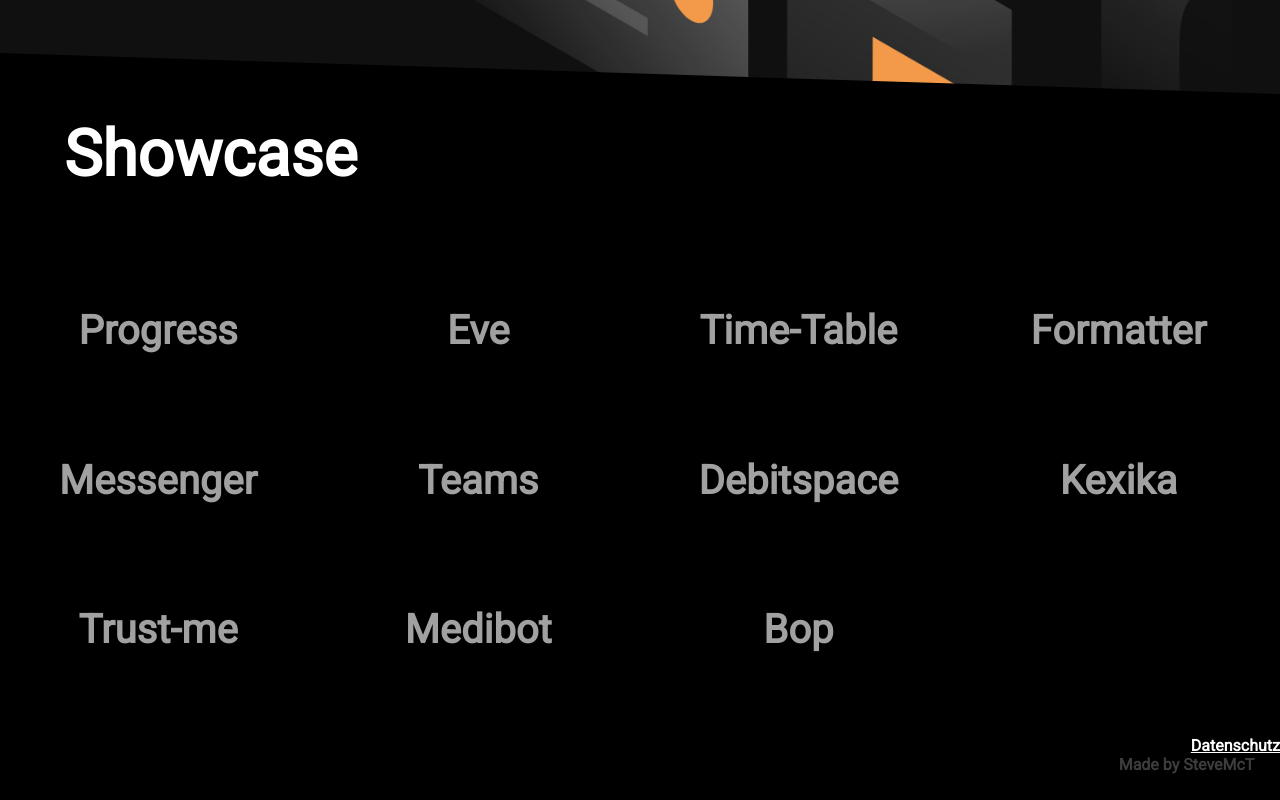
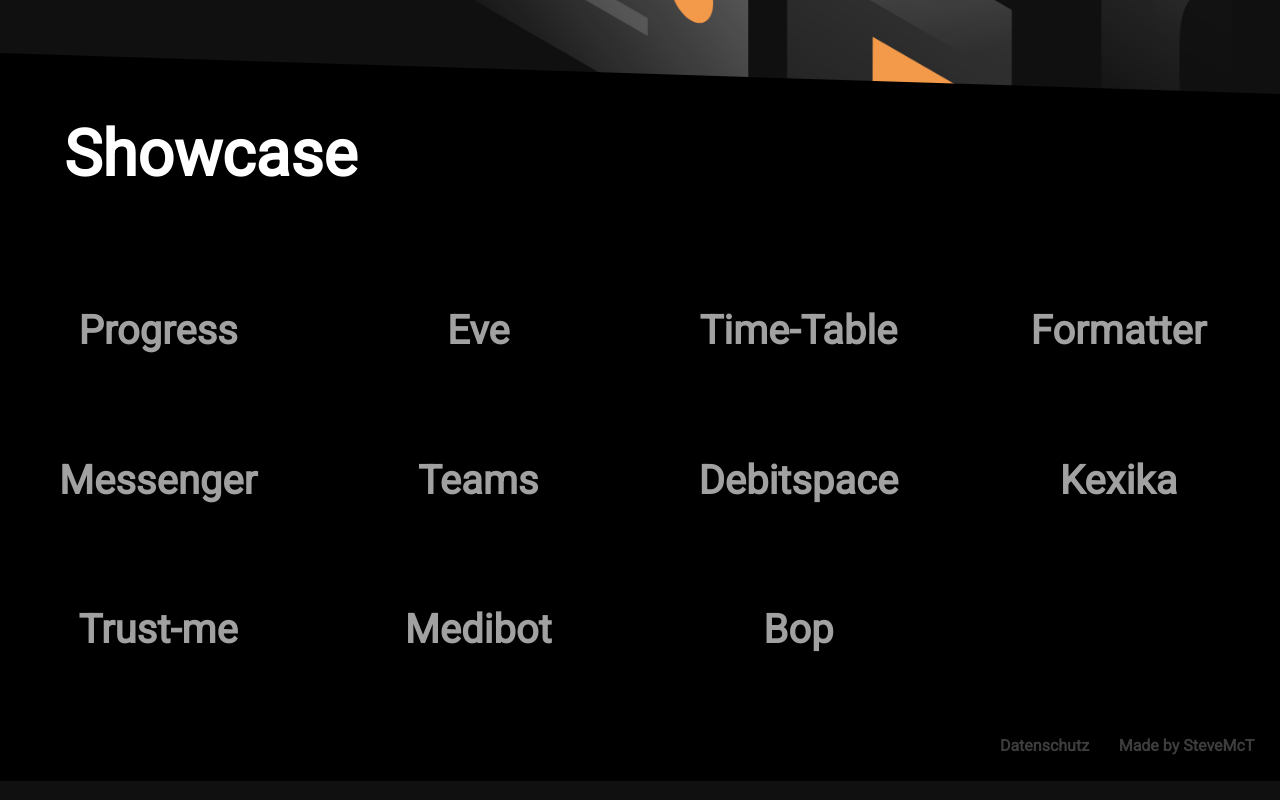
Before and after one commit to gebes/chif19.at, a plain HTML site: page chif19.at/index.html in a window 1280 px wide. Shown: the part 747-1547 px from the top of the page. Drawn offline with nearby package versions, Linux system fonts and the light colour scheme.

Commit message:
Datenschutz
Datenschutz-link im Footer

```diff
--- a/chif19.at/CSS/main.scss
+++ b/chif19.at/CSS/main.scss
@@ -87,7 +87,7 @@ main {
     background-color: rgb(0, 0, 0);
     color: #ffffff;
     width: 100%;
-    margin-bottom: 4vh;
+    padding-bottom: 4vh;
     h1 {
         font-size: 8vh;
         padding: 8vh;
@@ -112,13 +112,25 @@ main {
 
 footer {
     position: relative;
-    left: 0;
-    text-align: right;
     background: #000;
     max-width: 100vw;
+    font-size: 2vh;
+
     p {
+        text-align: right;
         padding: 0 2vw 2vw 0;
         color: rgb(61, 61, 61);
-        font-size: 2vh;
+
+        a{
+            padding-right: 2vw;
+            color: rgb(61, 61, 61);
+            text-decoration: none;
+            transition: all .4s;
+
+            &:hover{
+                color: rgb(104, 104, 104);
+            }
+        }
+
     }
 }
--- a/chif19.at/index.html
+++ b/chif19.at/index.html
@@ -39,8 +39,7 @@
     </main>
 
     <footer>
-        <a href="https://api.gebes.eu/datenschutz/remember">Datenschutz</a> <!-- Still need to make a new Datenschutz on the generator which is used by the current placeholder -->
-        <p>Made by SteveMcT </p>
+        <p><a href="https://api.gebes.eu/datenschutz/remember">Datenschutz</a> Made by SteveMcT </p>
     </footer>
 
 </body>
```
Also changed, not shown: chif19.at/CSS/main.css, 1 other file.
